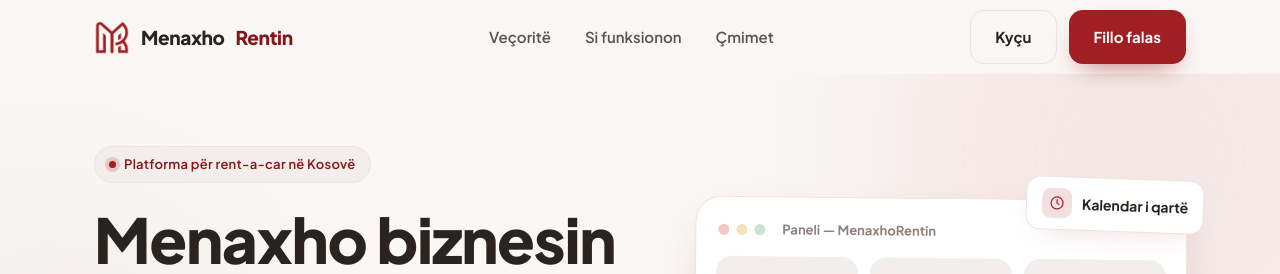
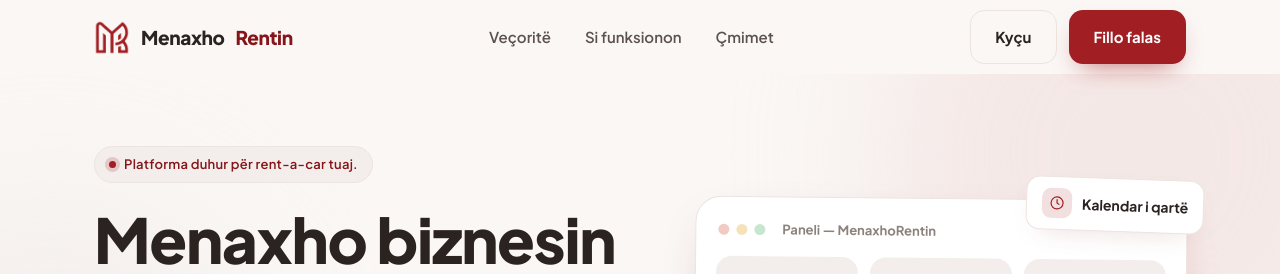
Before and after one commit to alttinkrasniqi/rental-saas, a Next.js app: page / in a window 1280 px wide. Shown: the top 274 px of the page. Built offline with nearby package versions, Linux system fonts and the light colour scheme; no server answers.

Commit message:
Update landing.tsx

```diff
--- a/src/app/landing.tsx
+++ b/src/app/landing.tsx
@@ -166,7 +166,7 @@ const HTML = `
   <div class="hero-bg"><span class="blob a"></span><span class="blob b"></span></div>
   <div class="wrap hero-grid">
     <div class="reveal">
-      <span class="eyebrow"><span class="dot"></span> Platforma për rent-a-car në Kosovë</span>
+      <span class="eyebrow"><span class="dot"></span> Platforma duhur për rent-a-car tuaj.</span>
       <h1 style="margin-top:22px">Menaxho biznesin tënd. <span class="hl">Pa stres.</span></h1>
       <p class="lead">Rezervimet, klientët dhe makinat, të organizuara në një sistem të thjeshtë që ta lehtëson punën e përditshme, të gjitha brenda një platforme të vetme.</p>
       <div class="hero-cta">
```
